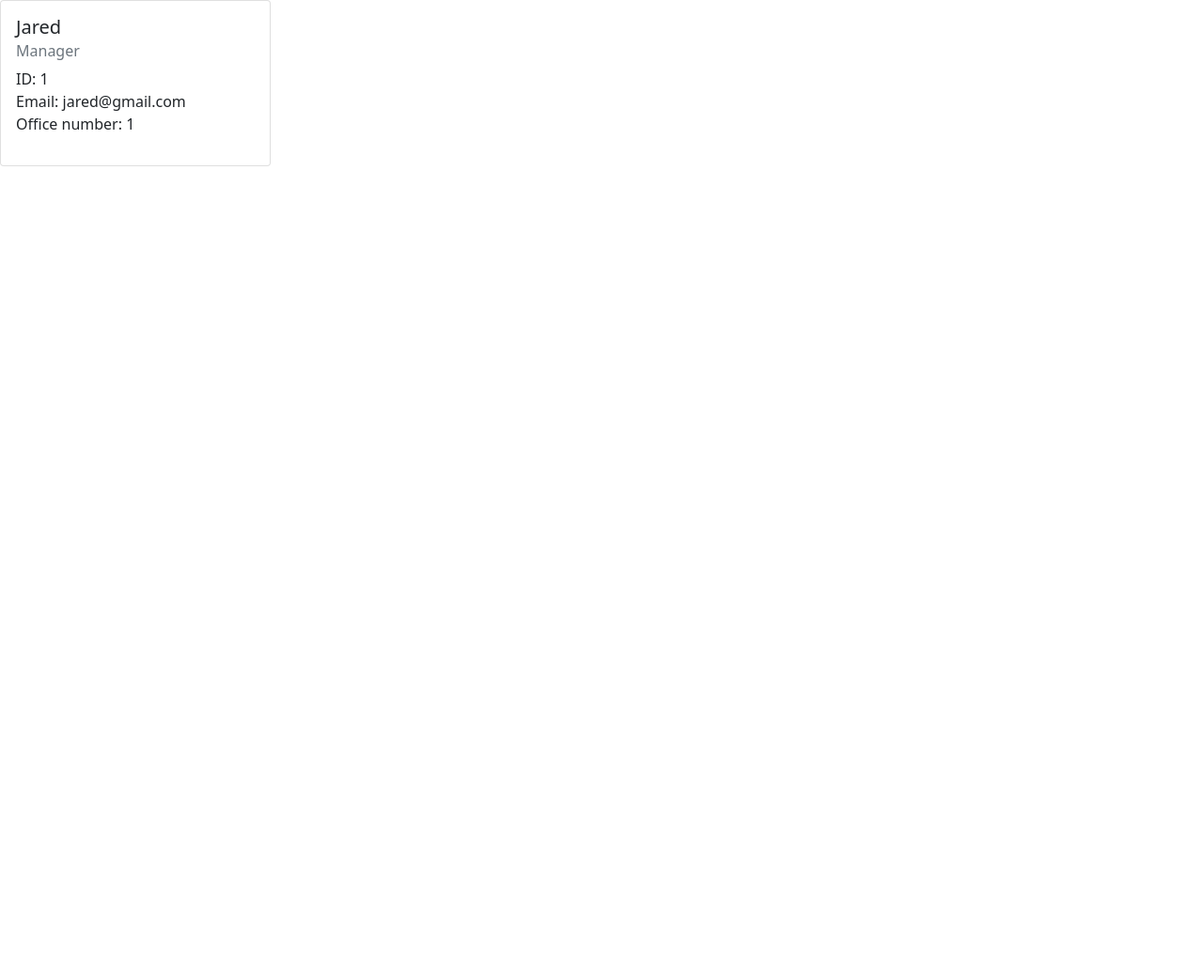
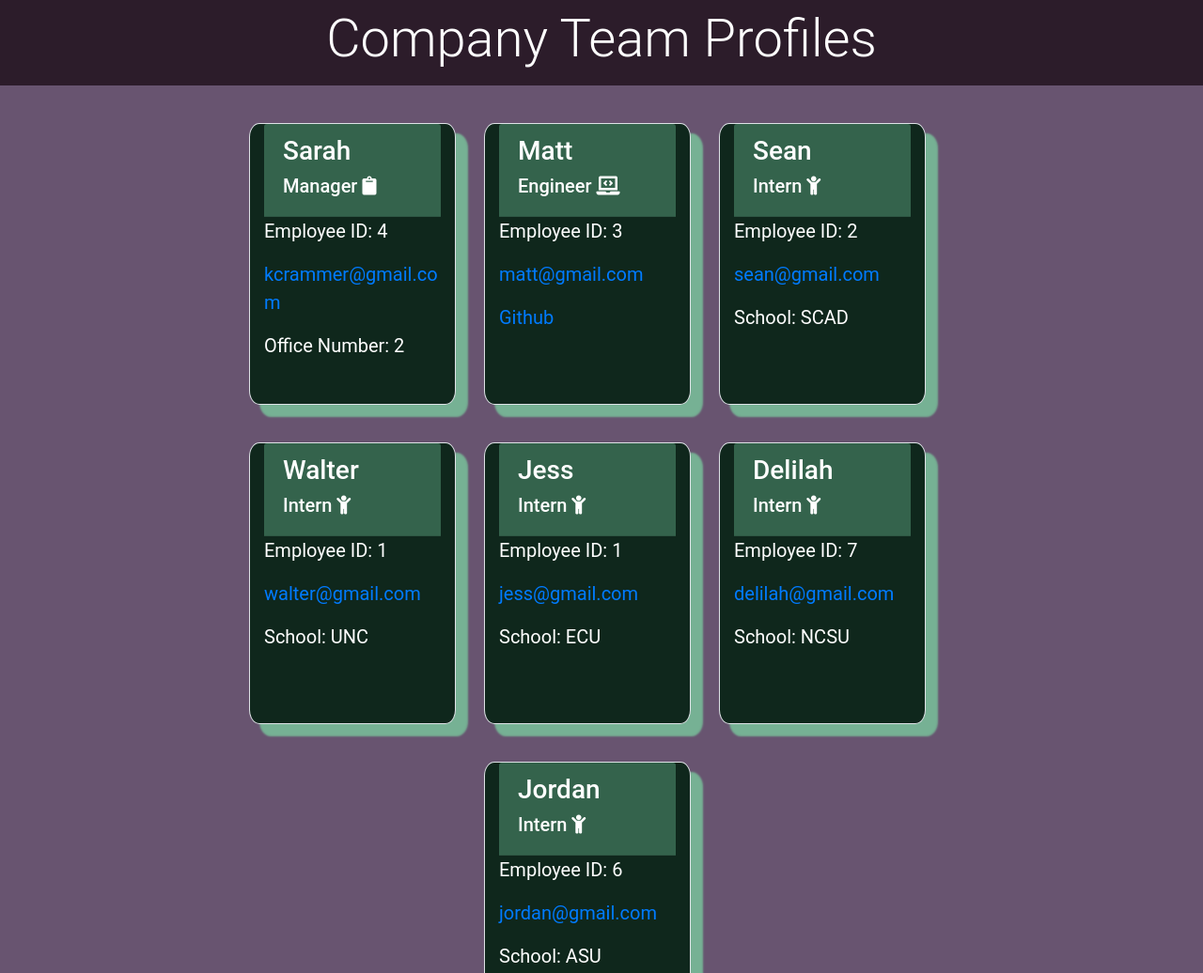
Before and after one commit to kcrammer/teamProfileGenerator, a website: page src/index.html in a window 1280 px wide. Shown: the top 1036 px of the page at 94% size. Before the commit the page ends 800 px from the top, so only its background shows below. Drawn offline with nearby package versions, Linux system fonts and the light colour scheme.

Commit message:
update README file

```diff
--- a/src/engineerCard.js
+++ b/src/engineerCard.js
@@ -16,4 +16,4 @@ function card(response){
     `
 }
 
-module.exports = card
+module.exports = card;
--- a/src/index.html
+++ b/src/index.html
@@ -1,26 +1,149 @@
 <!DOCTYPE html>
 <html lang="en">
-<head>
-    <meta charset="UTF-8">
-    <meta http-equiv="X-UA-Compatible" content="IE=edge">
-    <meta name="viewport" content="width=√, initial-scale=1.0">
-    <title>Document</title>
-    <link href="https://cdn.jsdelivr.net/npm/bootstrap@5.0.0-beta2/dist/css/bootstrap.min.css" rel="stylesheet" integrity="sha384-BmbxuPwQa2lc/FVzBcNJ7UAyJxM6wuqIj61tLrc4wSX0szH/Ev+nYRRuWlolflfl" crossorigin="anonymous">
-</head>
-<body>
-    <div class="card" style="width: 18rem;">
-        <div class="card-body">
-          <h5 class="card-title">Jared</h5>
-          <h6 class="card-subtitle mb-2 text-muted">Manager</h6>
-          <p class="card-text">
-              ID: 1
-              <br>
-              Email: jared@gmail.com
-              <br>
-              Office number: 1
-          </p>
-          <a href="#"></a>
+  <head>
+    <meta charset="UTF-8" />
+    <meta name="viewport" content="width=device-width, initial-scale=1.0" />
+    <meta http-equiv="X-UA-Compatible" content="ie=edge" />
+    <link
+      rel="stylesheet"
+      href="https://stackpath.bootstrapcdn.com/bootstrap/4.3.1/css/bootstrap.min.css"
+    />
+    <link
+      rel="stylesheet"
+      href="https://use.fontawesome.com/releases/v5.8.1/css/all.css"
+      integrity="sha384-50oBUHEmvpQ+1lW4y57PTFmhCaXp0ML5d60M1M7uH2+nqUivzIebhndOJK28anvf"
+      crossorigin="anonymous"
+    />
+    <link rel="preconnect" href="https://fonts.gstatic.com" />
+    <link
+      href="https://fonts.googleapis.com/css2?family=Roboto+Slab&display=swap"
+      rel="stylesheet"
+    />
+    <link rel="stylesheet" href="style.css" />
+    <title>Team Profiles</title>
+    <style>
+
+  body {
+    font-family: 'Roboto', serif;
+    font-size: 20px;
+    margin: 0;
+    width: 100%;
+    background-color: rgb(104, 84, 112);
+    color: white;
+  }
+
+  .navbar {
+      background-color: rgb(44, 28, 42) ;
+  }
+
+  .employeeRow {
+      padding-right: 200px;
+      padding-left: 200px;
+      justify-content: center;
+  }
+
+  .card-header {
+      background-color:rgb(52, 99, 76);
+      border-radius: 20%;
+  }
+
+  .employeeCard {
+      margin-top: 40px;
+      /* margin-right: 10px; */
+      border-radius: 5%;
+      background-color: rgb(15, 39, 28);
+      height: 300px;
+      border-color: rgb(118, 177, 148);
+  }
+
+  .card {
+    margin-right: 30px;
+    box-shadow: 12px 12px 2px 1px rgb(118, 177, 148);;
+  }
+    </style>
+  </head>
+
+  <body>
+    <header>
+      <nav class="navbar navbar-expand-lg navbar-light bg-custom">
+        <div class="container-fluid">
+          <h1 class="mx-auto display-4">Company Team Profiles</h1>
         </div>
-      </div>
-</body>
+      </nav>
+    </header>
+    <div class="container-fluid">
+        <div class="row  justify-content:center employeeRow">
+            <div class="col-md-3  card employeeCard border bg-custom">
+                <div class="card-header">
+                    <h3>Sarah</h3>
+                    <h5>Manager  <i class="fas fa-clipboard"></i></h5>
+                </div>
+                <p class="card-text">Employee ID: 4</p>
+                <p class="card-text"><a href="mailto:">kcrammer@gmail.com</a></p>
+                <p class="card-text">Office Number: 2</p>
+            </div>
+            <div class="col-md-3  card employeeCard border bg-custom">
+              <div class="card-header">
+                  <h3>Matt</h3>
+                  <h5>Engineer <i class="fas fa-laptop-code"></i></h5>
+              </div>
+              <p class="card-text">Employee ID: 3</p>
+              <p class="card-text"><a href="mailto:">matt@gmail.com</a></p>
+              <p class="card-text"><a href="#">Github</a></p>
+          </div>
+          <div class="col-md-3 card employeeCard border bg-custom">
+            <div class="card-header">
+                <h3>Sean</h3>
+                <h5>Intern <i class="fas fa-child"></i></h5>
+            </div>
+            <p class="card-text">Employee ID: 2</p>
+            <p class="card-text"><a href="mailto:">sean@gmail.com</a></p>
+            <p class="card-text">School: SCAD </p>
+          </div>
+          <div class="col-md-3 card employeeCard border bg-custom">
+            <div class="card-header">
+                <h3>Walter</h3>
+                <h5>Intern <i class="fas fa-child"></i></h5>
+            </div>
+            <p class="card-text">Employee ID: 1</p>
+            <p class="card-text"><a href="mailto:">walter@gmail.com</a></p>
+            <p class="card-text">School: UNC </p>
+          </div>
+          <div class="col-md-3  card employeeCard border bg-custom">
+            <div class="card-header">
+                <h3>Jess</h3>
+                <h5>Intern <i class="fas fa-child"></i></h5>
+            </div>
+            <p class="card-text">Employee ID: 1</p>
+            <p class="card-text"><a href="mailto:">jess@gmail.com</a></p>
+            <p class="card-text">School: ECU </p>
+          </div>
+          <div class="col-md-3 card employeeCard border bg-custom">
+            <div class="card-header">
+                <h3>Delilah</h3>
+                <h5>Intern <i class="fas fa-child"></i></h5>
+            </div>
+            <p class="card-text">Employee ID: 7</p>
+            <p class="card-text"><a href="mailto:">delilah@gmail.com</a></p>
+            <p class="card-text">School: NCSU </p>
+          </div>
+          <div class="col-md-3  card employeeCard border bg-custom">
+            <div class="card-header">
+                <h3>Jordan</h3>
+                <h5>Intern <i class="fas fa-child"></i></h5>
+            </div>
+            <p class="card-text">Employee ID: 6</p>
+            <p class="card-text"><a href="mailto:">jordan@gmail.com</a></p>
+            <p class="card-text">School: ASU </p>
+          </div>
+
+
+
+
+
+
+        </div>
+    </div>
+    <script src="index.js"></script>
+  </body>
 </html>
--- a/src/internCard.js
+++ b/src/internCard.js
@@ -16,4 +16,4 @@ function card(response){
     `
 }
 
-module.exports = card
+module.exports = card;
--- a/src/managerCard.js
+++ b/src/managerCard.js
@@ -16,4 +16,4 @@ function card(response){
     `
 }
 
-module.exports = card
+module.exports = card;
```
Also changed, not shown: index.js (+58 -0 lines), package.json (added, +26 -0 lines), validate.js (added, +29 -0 lines), README.md, 1 other file.
